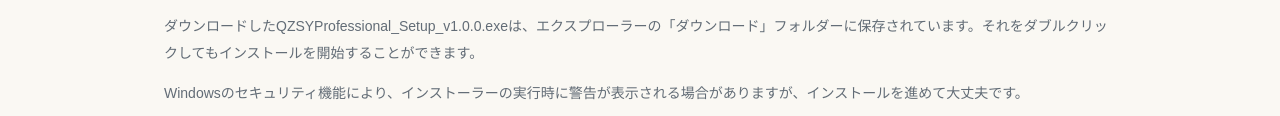
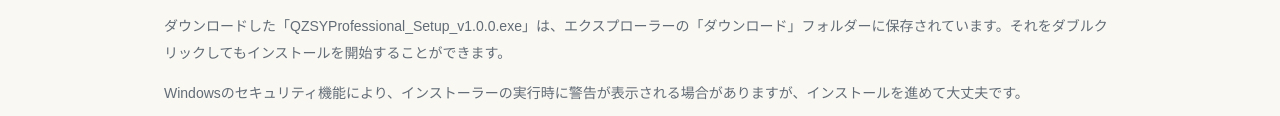
Before and after one commit to vrilorion/qzsy-professional, a plain HTML site: page index.html in a window 1280 px wide. Shown: the part 2384-2500 px from the top of the page. Drawn offline with Linux system fonts and the light colour scheme.

Commit message:
Update index.html

```diff
--- a/index.html
+++ b/index.html
@@ -200,7 +200,7 @@ footer a { color: #e0c38b; }
     <li>案内に従ってインストールします。初期設定ではデスクトップに「七政四余 professional」のアイコンが作成されます。</li>
     <li>デスクトップの「七政四余 professional」アイコンをダブルクリックして、アプリを起動します。</li>
   </ol>
-  <p class="note">ダウンロードしたQZSYProfessional_Setup_v1.0.0.exeは、エクスプローラーの「ダウンロード」フォルダーに保存されています。それをダブルクリックしてもインストールを開始することができます。</p>
+  <p class="note">ダウンロードした「QZSYProfessional_Setup_v1.0.0.exe」は、エクスプローラーの「ダウンロード」フォルダーに保存されています。それをダブルクリックしてもインストールを開始することができます。</p>
   <p class="note">
     Windowsのセキュリティ機能により、インストーラーの実行時に警告が表示される場合がありますが、インストールを進めて大丈夫です。
   </p>
```
